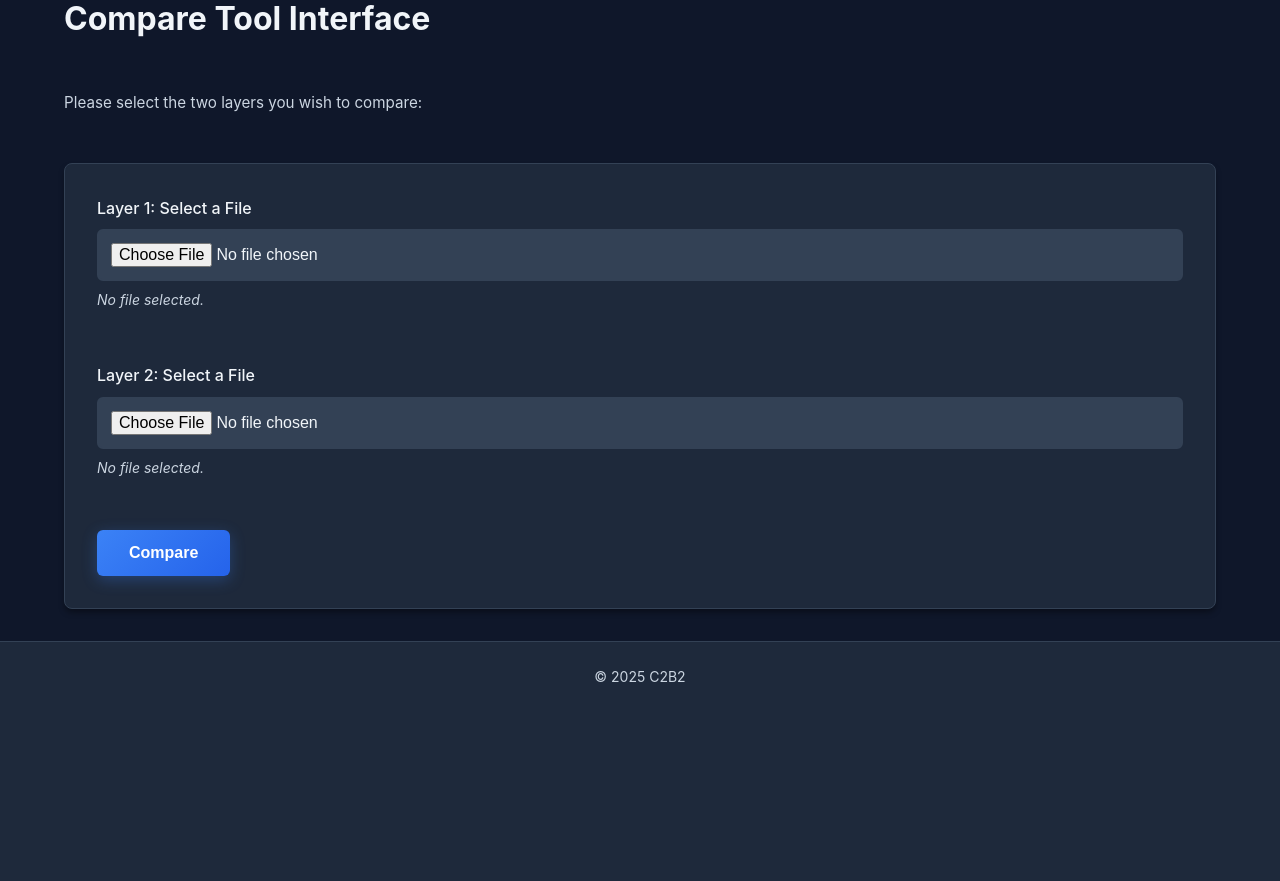
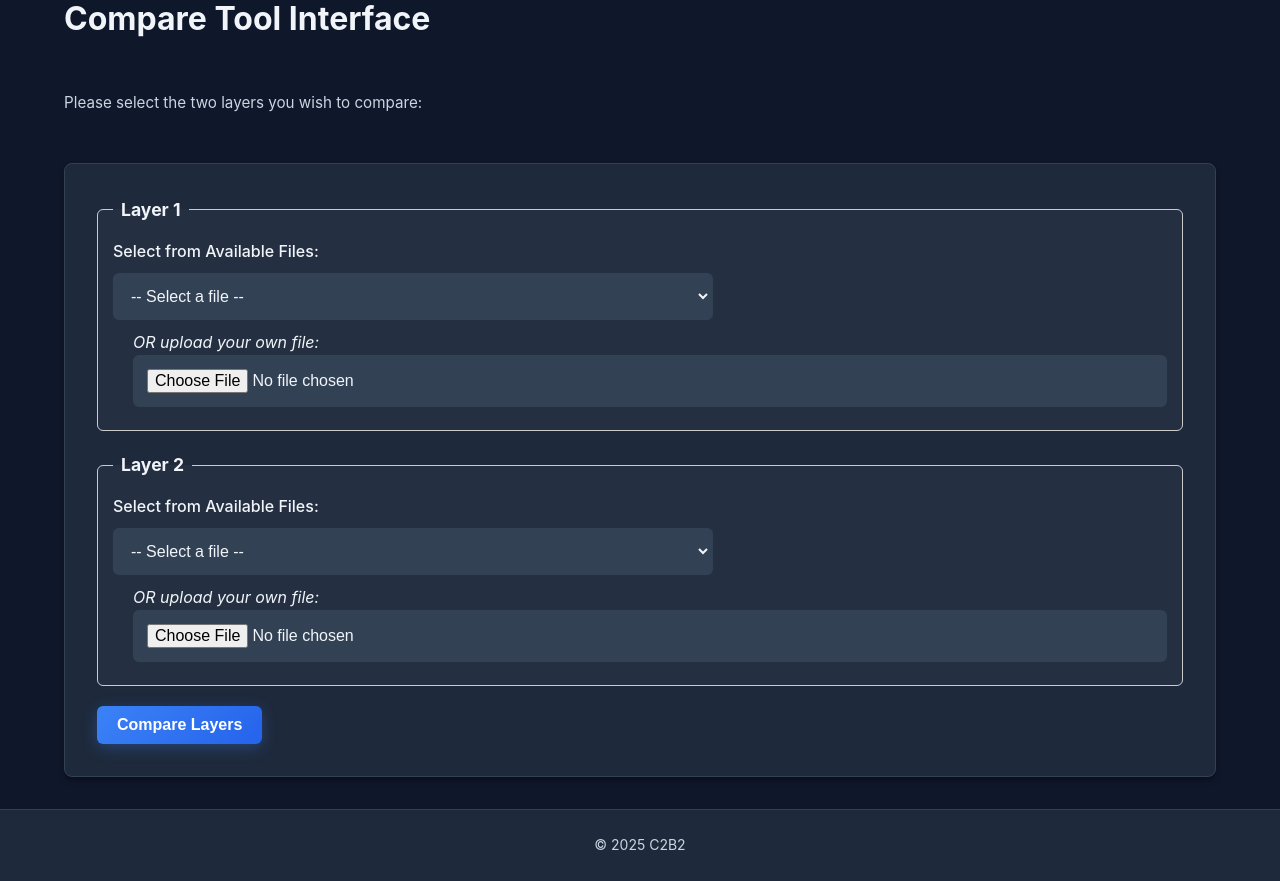
Before and after one commit to SuyashMullick/layer-correlation-symphony, a Flask app: page /compare in a window 1280 px wide. Shown: the part 416-1297 px from the top of the page. Before the commit the page ends 1098 px from the top, so only its background shows below. Run offline with Flask 3, Linux system fonts and the light colour scheme.

Commit message:
Fixed bugs

```diff
--- a/app.py
+++ b/app.py
@@ -6,25 +6,44 @@ from flask import Flask, render_template, request, redirect, url_for, send_from_
 from werkzeug.utils import secure_filename
 from pathlib import Path
 import pandas as pd
+import platform
 
 app = Flask(__name__)
 
+# Cross-platform setup
 PROJECT_ROOT = Path(os.path.dirname(os.path.abspath(__file__)))
-# Use the Python executable that launched the Flask app (works on all OS)
 PYTHON_EXEC = Path(sys.executable)
 UPLOAD_FOLDER = PROJECT_ROOT / 'uploads'
 OUTPUT_FOLDER = PROJECT_ROOT / 'static' / 'results'
+DATA_FOLDER = PROJECT_ROOT / 'data' / 'aligned'
 
 for folder in [UPLOAD_FOLDER, OUTPUT_FOLDER]:
     folder.mkdir(parents=True, exist_ok=True)
 
 app.config['UPLOAD_FOLDER'] = UPLOAD_FOLDER
 app.config['OUTPUT_FOLDER'] = OUTPUT_FOLDER
+app.config['DATA_FOLDER'] = DATA_FOLDER
+
+
+def get_available_tif_files():
+    """Scan the data folder and return all .tif files with relative paths"""
+    if not DATA_FOLDER.exists():
+        return []
+
+    tif_files = []
+    for tif_path in DATA_FOLDER.rglob('*.tif'):
+        # Use forward slashes for consistency across platforms
+        relative_path = tif_path.relative_to(PROJECT_ROOT)
+        tif_files.append(str(relative_path).replace('\\', '/'))
+
+    return sorted(tif_files)
+
 
 def _check_python():
     if not PYTHON_EXEC.exists():
         return {'status': 'FAILURE', 'error': f"Python executable not found at {PYTHON_EXEC}. Ensure your environment is activated."}
     return None
+
 
 def run_comparison_script(filepath_a: str, filepath_b: str, output_id: str) -> dict:
     python_check = _check_python()
@@ -33,17 +52,35 @@ def run_comparison_script(filepath_a: str, filepath_b: str, output_id: str) -> d
     run_output_dir = OUTPUT_FOLDER / output_id
     run_output_dir.mkdir(exist_ok=True)
 
+    # Convert paths to absolute and use os-specific format
+    abs_path_a = str(Path(filepath_a).resolve())
+    abs_path_b = str(Path(filepath_b).resolve())
+    abs_output = str(run_output_dir.resolve())
+
     command = [
         str(PYTHON_EXEC), '-m', 'cli.symph-compare',
-        '--a', filepath_a,
-        '--b', filepath_b,
-        '--out', str(run_output_dir),
-        '--nodata', '0,-9999',
-        '--sample', '500000'
+        '--a', abs_path_a,
+        '--b', abs_path_b,
+        '--out', abs_output,
+        '--nodata', '-9999'
     ]
 
+    # Print debug command (cross-platform friendly)
+    print(f"\n[DEBUG] Running command:")
+    print(f"  Python: {PYTHON_EXEC}")
+    print(f"  Working Dir: {PROJECT_ROOT}")
+    print(f"  Command: {' '.join(command)}\n")
+
     try:
-        result = subprocess.run(command, cwd=PROJECT_ROOT, capture_output=True, text=True, check=True)
+        result = subprocess.run(
+            command,
+            cwd=str(PROJECT_ROOT),
+            capture_output=True,
+            text=True,
+            check=True,
+            env=os.environ.copy()  # Pass environment variables
+        )
+
         metrics_path = run_output_dir / 'metrics.csv'
 
         if metrics_path.exists():
@@ -58,12 +95,14 @@ def run_comparison_script(filepath_a: str, filepath_b: str, output_id: str) -> d
         }
 
     except subprocess.CalledProcessError as e:
+        print(f"[ERROR] Subprocess failed:\n{e.stderr}")
         return {
             'status': 'FAILURE', 'output_id': output_id,
             'error': f"Compare Script execution failed. Error: {e.stderr}",
-            'stderr': e.stderr
+            'stderr': e.stderr, 'stdout': e.stdout
         }
     except Exception as e:
+        print(f"[ERROR] General error: {e}")
         return {'status': 'FAILURE', 'error': f"General execution error: {e}"}
 
 
@@ -74,21 +113,58 @@ def run_prediction_script(target_file: str, predictor_files: list, model: str, o
     run_output_dir = OUTPUT_FOLDER / output_id
     run_output_dir.mkdir(exist_ok=True)
 
+    # Convert all paths to absolute
+    abs_target = str(Path(target_file).resolve())
+    abs_predictors = [str(Path(p).resolve()) for p in predictor_files]
+    abs_output = str(run_output_dir.resolve())
+
     command = [
         str(PYTHON_EXEC), '-m', 'cli.symph-predict',
-        '--target', target_file,
+        '--target', abs_target,
         '--predictors'
     ]
-    command.extend(predictor_files)
+    command.extend(abs_predictors)
     command.extend([
-        '--out', str(run_output_dir),
+        '--out', abs_output,
         '--model', model,
         '--transform_y', 'log1p',
         '--sample', '200000'
     ])
 
+    print(f"\n[DEBUG] Running prediction command:")
+    print(f"  Command: {' '.join(command)}")
+    print(f"  Python Executable: {PYTHON_EXEC}")
+    print(f"  Working Directory: {PROJECT_ROOT}")
+    print(f"  Output Directory: {abs_output}")
+    print(f"  Target File: {abs_target}")
     try:
-        result = subprocess.run(command, cwd=PROJECT_ROOT, capture_output=True, text=True, check=True)
+        stat = os.stat(abs_target)
+        print(f"    Target File Size: {stat.st_size} bytes, Modified: {time.ctime(stat.st_mtime)}")
+    except Exception as e:
+        print(f"    Could not stat target file: {e}")
+    print(f"  Predictor Files:")
+    for p in abs_predictors:
+        try:
+            stat = os.stat(p)
+            print(f"    {p} | Size: {stat.st_size} bytes, Modified: {time.ctime(stat.st_mtime)}")
+        except Exception as e:
+            print(f"    {p} | Could not stat file: {e}")
+    """
+    print(f"  Environment Variables (partial):")
+    for k in ['PATH', 'PYTHONPATH', 'GDAL_DATA', 'PROJ_LIB']:
+        print(f"    {k}: {os.environ.get(k, '[not set]')}")
+    print()
+    """
+    try:
+        result = subprocess.run(
+            command,
+            cwd=str(PROJECT_ROOT),
+            capture_output=True,
+            text=True,
+            check=True,
+            env=os.environ.copy()
+        )
+
         metrics_path = run_output_dir / 'metrics.csv'
 
         if metrics_path.exists():
@@ -103,12 +179,14 @@ def run_prediction_script(target_file: str, predictor_files: list, model: str, o
         }
 
     except subprocess.CalledProcessError as e:
+        print(f"[ERROR] Subprocess failed:\n{e.stderr}")
         return {
             'status': 'FAILURE', 'output_id': output_id,
             'error': f"Predict Script execution failed. Error: {e.stderr}",
-            'stderr': e.stderr
+            'stderr': e.stderr, 'stdout': e.stdout
         }
     except Exception as e:
+        print(f"[ERROR] General error: {e}")
         return {'status': 'FAILURE', 'error': f"General execution error: {e}"}
 
 
@@ -118,35 +196,63 @@ def run_prediction_script(target_file: str, predictor_files: list, model: str, o
 def index():
     return render_template('index.html')
 
+
 @app.route('/compare')
 def compare_page():
-    return render_template('compare.html')
+    available_files = get_available_tif_files()
+    return render_template('compare.html', available_files=available_files)
+
 
 @app.route('/predict')
 def predict_page():
     model_choices = ['rf', 'gbm', 'xgb', 'nn', 'auto']
-    return render_template('predict.html', model_choices=model_choices)
+    available_files = get_available_tif_files()
+    return render_template('predict.html', model_choices=model_choices, available_files=available_files)
+
 
 @app.route('/run_compare', methods=['POST'])
 def run_compare():
-    file1 = request.files.get('user_file1')
-    file2 = request.files.get('user_file2')
+    # Check if using file paths or uploaded files
+    file_path_1 = request.form.get('file_path_1', '').strip()
+    file_path_2 = request.form.get('file_path_2', '').strip()
 
-    if not file1 or not file2: return "Error: Both files must be selected.", 400
-    if not (secure_filename(file1.filename) and secure_filename(file2.filename)): return "Error: Invalid file name detected.", 400
+    uploaded_file1 = request.files.get('user_file1')
+    uploaded_file2 = request.files.get('user_file2')
 
     unique_id = str(int(time.time()))
-    temp_filename1 = f"{unique_id}_A_{secure_filename(file1.filename)}"
-    temp_filename2 = f"{unique_id}_B_{secure_filename(file2.filename)}"
-
-    filepath1 = str(UPLOAD_FOLDER / temp_filename1)
-    filepath2 = str(UPLOAD_FOLDER / temp_filename2)
+    temp_files = []
 
     try:
-        file1.save(filepath1)
-        file2.save(filepath2)
+        # Determine filepath for file 1
+        if uploaded_file1 and uploaded_file1.filename:
+            # User uploaded a file
+            temp_filename1 = f"{unique_id}_A_{secure_filename(uploaded_file1.filename)}"
+            filepath1 = UPLOAD_FOLDER / temp_filename1
+            uploaded_file1.save(str(filepath1))
+            temp_files.append(filepath1)
+        elif file_path_1:
+            # User selected existing file - convert to proper Path object
+            filepath1 = PROJECT_ROOT / file_path_1.replace('/', os.sep)
+            if not filepath1.exists():
+                return f"Error: Selected file does not exist: {file_path_1}", 400
+        else:
+            return "Error: Must provide file 1 (either select or upload)", 400
 
-        result_data = run_comparison_script(filepath1, filepath2, unique_id)
+        # Determine filepath for file 2
+        if uploaded_file2 and uploaded_file2.filename:
+            temp_filename2 = f"{unique_id}_B_{secure_filename(uploaded_file2.filename)}"
+            filepath2 = UPLOAD_FOLDER / temp_filename2
+            uploaded_file2.save(str(filepath2))
+            temp_files.append(filepath2)
+        elif file_path_2:
+            filepath2 = PROJECT_ROOT / file_path_2.replace('/', os.sep)
+            if not filepath2.exists():
+                return f"Error: Selected file does not exist: {file_path_2}", 400
+        else:
+            return "Error: Must provide file 2 (either select or upload)", 400
+
+        # Run the comparison (pass as strings)
+        result_data = run_comparison_script(str(filepath1), str(filepath2), unique_id)
 
         if result_data['status'] == 'SUCCESS':
             return redirect(url_for('results_page', run_id=unique_id))
@@ -154,70 +260,103 @@ def run_compare():
             return render_template('error.html', data=result_data), 500
 
     finally:
-        try: os.remove(filepath1); os.remove(filepath2)
-        except Exception: pass
+        # Clean up uploaded temporary files only
+        for temp_file in temp_files:
+            try:
+                os.remove(str(temp_file))
+            except Exception as e:
+                print(f"[WARNING] Could not delete temp file {temp_file}: {e}")
+
 
 @app.route('/run_predict', methods=['POST'])
 def run_predict():
+    # Accept both file uploads and file selections
+    target_path = request.form.get('target_path', '').strip()
+    predictor_paths = request.form.getlist('predictor_paths')
     target_file = request.files.get('target_file')
     predictor_files = request.files.getlist('predictor_files')
     model_choice = request.form.get('model_choice')
 
-    if not target_file or not any(f.filename for f in predictor_files):
-        return "Error: Must select a target file and at least one valid predictor file.", 400
+    unique_id = str(int(time.time()))
+    temp_files = []
 
-    unique_id = str(int(time.time()))
+    # Determine target file path
+    if target_file and target_file.filename:
+        temp_filename = f"{unique_id}_T_{secure_filename(target_file.filename)}"
+        target_filepath = UPLOAD_FOLDER / temp_filename
+        target_file.save(str(target_filepath))
+        temp_files.append(target_filepath)
+        target_path_final = str(target_filepath)
+    elif target_path:
+        # Use selected file from disk
+        target_path_final = str(PROJECT_ROOT / target_path.replace('/', os.sep))
+        if not Path(target_path_final).exists():
+            return f"Error: Target file does not exist: {target_path}", 400
+    else:
+        return "Error: Must provide a target file", 400
 
-    target_filename = secure_filename(target_file.filename)
-    target_filepath = str(UPLOAD_FOLDER / f"{unique_id}_T_{target_filename}")
-    target_file.save(target_filepath)
+    # Collect predictor file paths
+    predictor_filepaths = []
+    # Uploaded files
+    for i, file in enumerate(predictor_files):
+        if file and file.filename:
+            temp_filename = f"{unique_id}_P{i}_{secure_filename(file.filename)}"
+            pred_filepath = UPLOAD_FOLDER / temp_filename
+            file.save(str(pred_filepath))
+            predictor_filepaths.append(str(pred_filepath))
+            temp_files.append(pred_filepath)
+    # Selected files
+    for pred_path in predictor_paths:
+        if pred_path.strip():
+            pred_filepath = str(PROJECT_ROOT / pred_path.replace('/', os.sep))
+            if Path(pred_filepath).exists():
+                predictor_filepaths.append(pred_filepath)
+            else:
+                return f"Error: Predictor file does not exist: {pred_path}", 400
 
+    if not predictor_filepaths:
+        return "Error: Must provide at least one predictor file", 400
 
-    predictor_filepaths = []
+    # Run prediction
+    result_data = run_prediction_script(target_path_final, predictor_filepaths, model_choice, unique_id)
 
-    all_temp_files = [target_filepath]
+    # Clean up temp files after run
+    for p in temp_files:
+        try:
+            os.remove(str(p))
+        except Exception as e:
+            print(f"[WARNING] Could not delete temp file {p}: {e}")
 
-    for i, file in enumerate(predictor_files):
-        if file.filename:
-            pred_filename = secure_filename(file.filename)
-            pred_filepath = str(UPLOAD_FOLDER / f"{unique_id}_P{i}_{pred_filename}")
-            file.save(pred_filepath)
-            predictor_filepaths.append(pred_filepath)
-            all_temp_files.append(pred_filepath)
+    if result_data['status'] == 'SUCCESS':
+        return redirect(url_for('results_page', run_id=unique_id))
+    else:
+        return render_template('error.html', data=result_data), 500
 
-    try:
-        # 3. RUN THE PREDICTION SCRIPT
-        result_data = run_prediction_script(target_filepath, predictor_filepaths, model_choice, unique_id)
-
-        # 4. Handle result and redirect
-        if result_data['status'] == 'SUCCESS':
-            return redirect(url_for('results_page', run_id=unique_id))
-        else:
-            return render_template('error.html', data=result_data), 500
-
-    finally:
-        for p in all_temp_files:
-            try: os.remove(p)
-            except Exception: pass
 
 @app.route('/results/<run_id>')
 def results_page(run_id):
     metrics_path = OUTPUT_FOLDER / run_id / 'metrics.csv'
-
     if metrics_path.exists():
         metrics_df = pd.read_csv(metrics_path)
-        metrics = metrics_df.iloc[0].to_dict()
-
+        metrics_raw = metrics_df.iloc[0].to_dict()
+        # Ensure numeric fields are actually numeric, not strings
+        metrics = {}
+        numeric_fields = ['r2', 'pearson_r', 'spearman_r', 'rmse', 'n_samples', 'n_pixels']
+        for key, value in metrics_raw.items():
+            if key in numeric_fields:
+                try:
+                    metrics[key] = float(value) if pd.notna(value) else None
+                except (ValueError, TypeError):
+                    metrics[key] = None
+            else:
+                metrics[key] = value
         is_prediction = 'best_model' in metrics
         best_model_name = metrics.get('best_model', '')
-        # Determine if the best model is one that produces feature importance
         is_tree_model = best_model_name in ['RF', 'GBM', 'XGB']
-
-        # Paths to static assets
-        scatter_url = url_for('static', filename=f"results/{run_id}/parity.png")
+        scatter_filename = 'parity.png' if is_prediction else 'scatter.png'
+        scatter_url = url_for('static', filename=f"results/{run_id}/{scatter_filename}")
         residuals_url = url_for('static', filename=f"results/{run_id}/residuals.png")
         importance_url = url_for('static', filename=f"results/{run_id}/feature_importance.png")
-
         return render_template('results.html',
                                run_id=run_id,
                                metrics=metrics,
@@ -226,8 +365,19 @@ def results_page(run_id):
                                importance_url=importance_url,
                                is_prediction=is_prediction,
                                is_tree_model=is_tree_model)
-
     return render_template('error.html', data={'error': f"Results not found for run ID {run_id}."}), 404
 
+
+
 if __name__ == '__main__':
+    print(f"\n{'='*60}")
+    print(f"Flask App Starting")
+    print(f"{'='*60}")
+    print(f"Platform: {platform.system()} ({platform.machine()})")
+    print(f"Python: {sys.version}")
+    print(f"Project Root: {PROJECT_ROOT}")
+    print(f"Data Folder: {DATA_FOLDER}")
+    print(f"Available .tif files: {len(get_available_tif_files())}")
+    print(f"{'='*60}\n")
+
     app.run(debug=True)
--- a/cli/symph-compare.py
+++ b/cli/symph-compare.py
@@ -1,4 +1,3 @@
-# cli/symph-compare.py
 from __future__ import annotations
 
 import argparse
--- a/templates/compare.html
+++ b/templates/compare.html
@@ -7,28 +7,86 @@
     <h2>Compare Tool Interface</h2>
     <p>Please select the two layers you wish to compare:</p>
 
-    {# 1. Start the FORM here and define the action/method #}
     <form method="POST" action="/run_compare" enctype="multipart/form-data">
 
         {# Layer 1 Input #}
-        <div>
-            <label for="filePicker1">Layer 1: Select a File</label>
-            <input type="file" id="filePicker1" name="user_file1" required>
-            <span id="fileName1" class="file-name-display">No file selected.</span>
-        </div>
-        <br><br>
+        <fieldset style="margin-bottom: 20px; padding: 15px; border: 1px solid #ccc;">
+            <legend><strong>Layer 1</strong></legend>
+
+            <div style="margin-bottom: 10px;">
+                <label for="file_select_1">Select from Available Files:</label>
+                <select id="file_select_1" name="file_path_1" style="width: 100%; max-width: 600px;">
+                    <option value="">-- Select a file --</option>
+                    {% for file in available_files %}
+                        <option value="{{ file }}">{{ file }}</option>
+                    {% endfor %}
+                </select>
+            </div>
+
+            <div style="margin-top: 10px; margin-left: 20px;">
+                <em>OR upload your own file:</em><br>
+                <input type="file" id="filePicker1" name="user_file1" accept=".tif,.tiff">
+                <span id="fileName1" class="file-name-display"></span>
+            </div>
+        </fieldset>
 
         {# Layer 2 Input #}
-        <div>
-            <label for="filePicker2">Layer 2: Select a File</label>
-            <input type="file" id="filePicker2" name="user_file2" required>
-            <span id="fileName2" class="file-name-display">No file selected.</span>
-        </div>
-        <br><br>
+        <fieldset style="margin-bottom: 20px; padding: 15px; border: 1px solid #ccc;">
+            <legend><strong>Layer 2</strong></legend>
 
-        {# 2. The button must be type="submit" to trigger the form action #}
-        <button type="submit">Compare</button>
+            <div style="margin-bottom: 10px;">
+                <label for="file_select_2">Select from Available Files:</label>
+                <select id="file_select_2" name="file_path_2" style="width: 100%; max-width: 600px;">
+                    <option value="">-- Select a file --</option>
+                    {% for file in available_files %}
+                        <option value="{{ file }}">{{ file }}</option>
+                    {% endfor %}
+                </select>
+            </div>
+
+            <div style="margin-top: 10px; margin-left: 20px;">
+                <em>OR upload your own file:</em><br>
+                <input type="file" id="filePicker2" name="user_file2" accept=".tif,.tiff">
+                <span id="fileName2" class="file-name-display"></span>
+            </div>
+        </fieldset>
+
+        <button type="submit" style="padding: 10px 20px; font-size: 16px;">Compare Layers</button>
 
     </form>
 
+    <script>
+        // Display filename when file is selected
+        document.getElementById('filePicker1').addEventListener('change', function(e) {
+            const fileName = e.target.files[0]?.name || 'No file selected';
+            document.getElementById('fileName1').textContent = fileName;
+            if (e.target.files[0]) {
+                document.getElementById('file_select_1').value = ''; // Clear dropdown
+            }
+        });
+
+        document.getElementById('filePicker2').addEventListener('change', function(e) {
+            const fileName = e.target.files[0]?.name || 'No file selected';
+            document.getElementById('fileName2').textContent = fileName;
+            if (e.target.files[0]) {
+                document.getElementById('file_select_2').value = ''; // Clear dropdown
+            }
+        });
+
+        // Clear file upload when dropdown is selected
+        document.getElementById('file_select_1').addEventListener('change', function(e) {
+            if (e.target.value) {
+                document.getElementById('filePicker1').value = '';
+                document.getElementById('fileName1').textContent = '';
+            }
+        });
+
+        document.getElementById('file_select_2').addEventListener('change', function(e) {
+            if (e.target.value) {
+                document.getElementById('filePicker2').value = '';
+                document.getElementById('fileName2').textContent = '';
+            }
+        });
+    </script>
+
 {% endblock main_nav_links %}
```
Also changed, not shown: templates/results.html (+4 -4 lines), 1 other file.
